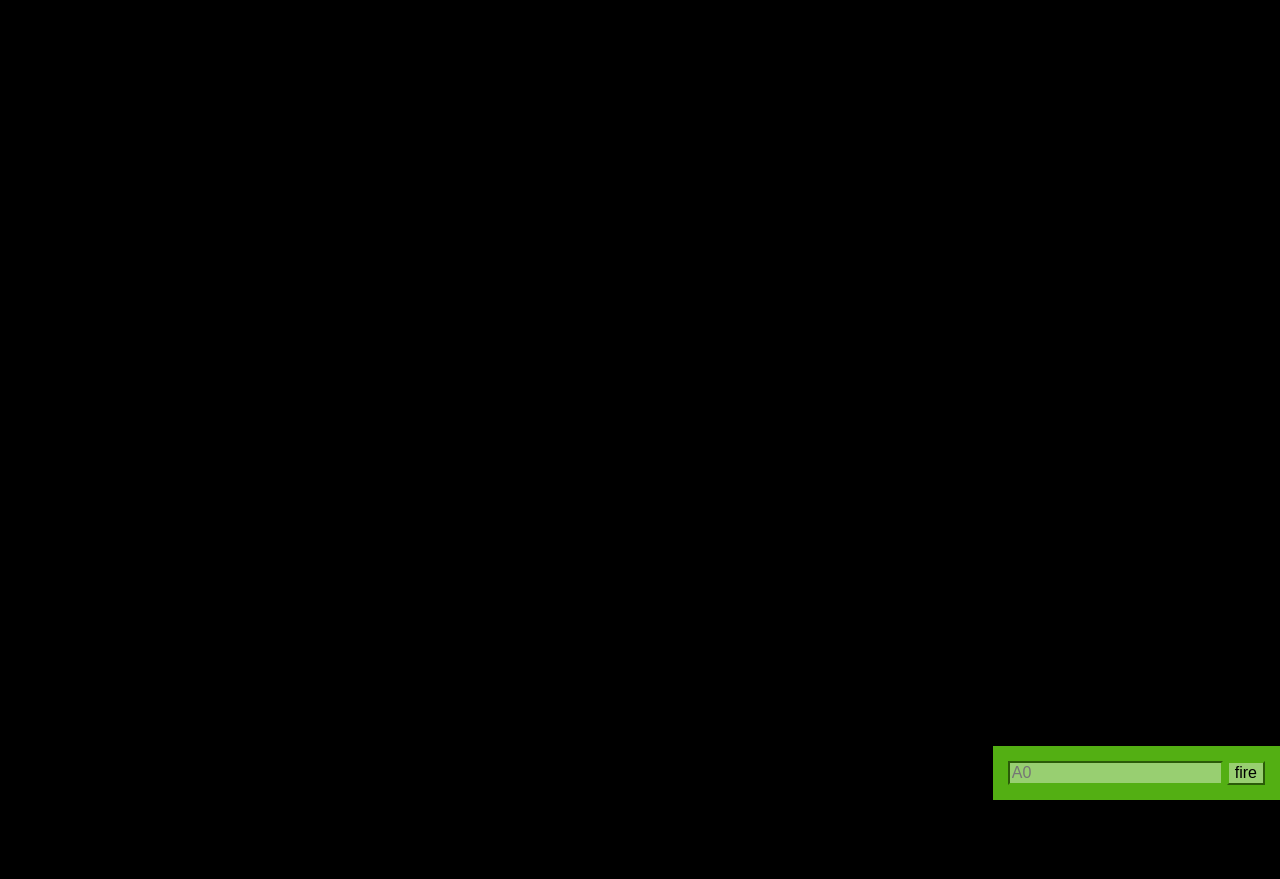
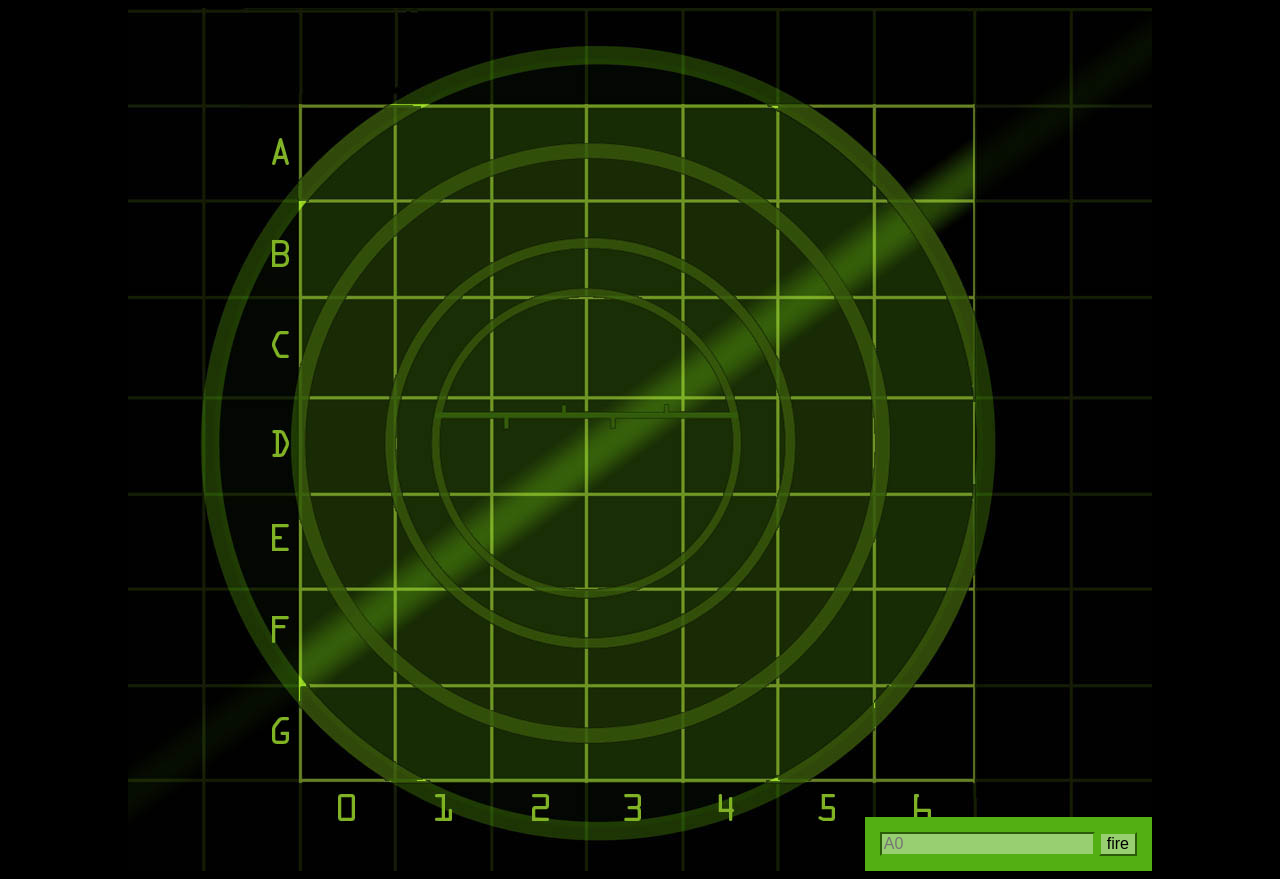
Before and after one commit to davidgo24/BattleShipGame, a plain HTML site: page index.html in a window 1280 px wide. Before the commit the page ends 800 px from the top, so only its background shows below. Drawn offline with Linux system fonts and the light colour scheme.

Commit message:
Edit index.html, styles.css, main.js

```diff
--- a/index.html
+++ b/index.html
@@ -11,9 +11,9 @@
 <body>
 
     <div id = "gameboard">
-        <div id = "messageArea">
+    <div id = "messageArea">
+    </div>
 
-        </div>
     <table>
         <tr>
             <td id="00"></td>
--- a/styles.css
+++ b/styles.css
@@ -1,7 +1,7 @@
 body {
 	background-color: black;
 }
-div#board {
+div#gameboard {
 	position: relative;
 	width: 1024px;
 	height: 863px;
```
Also changed, not shown: main.js (line endings or trailing spaces).
